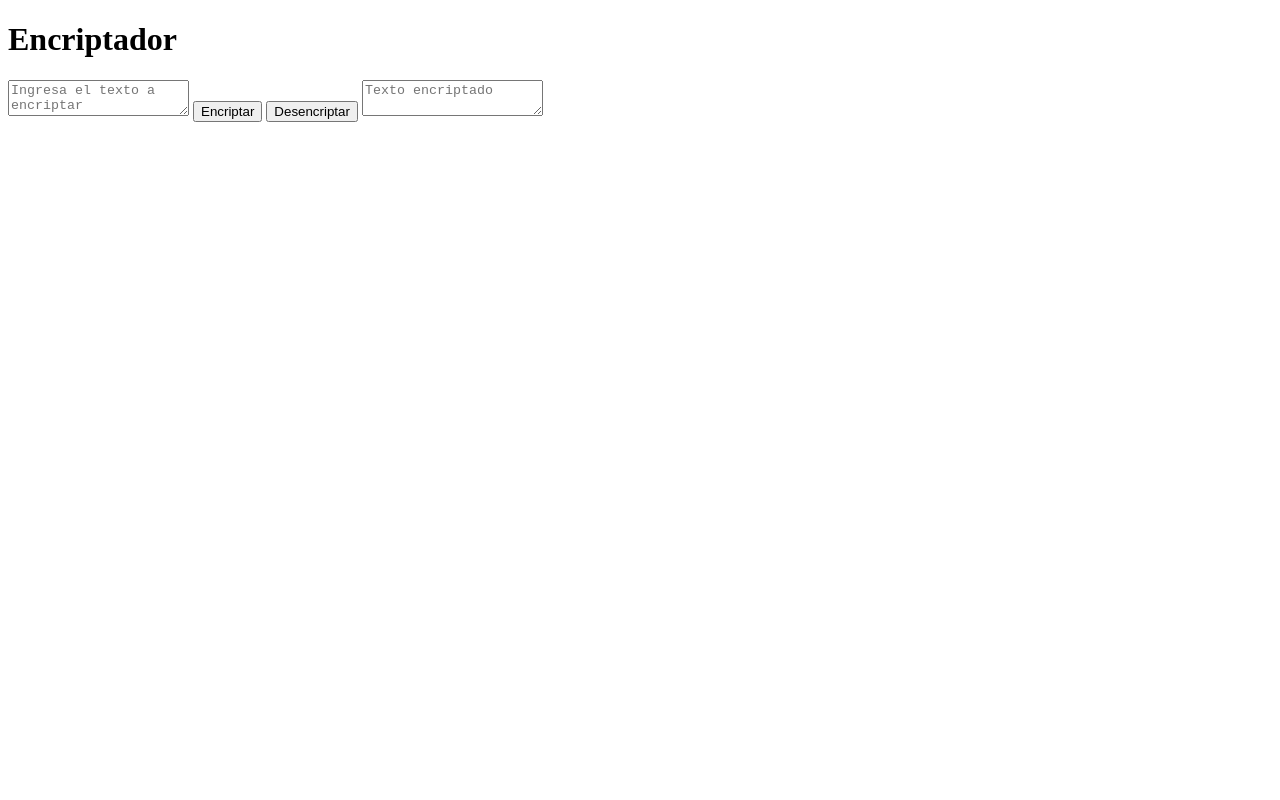
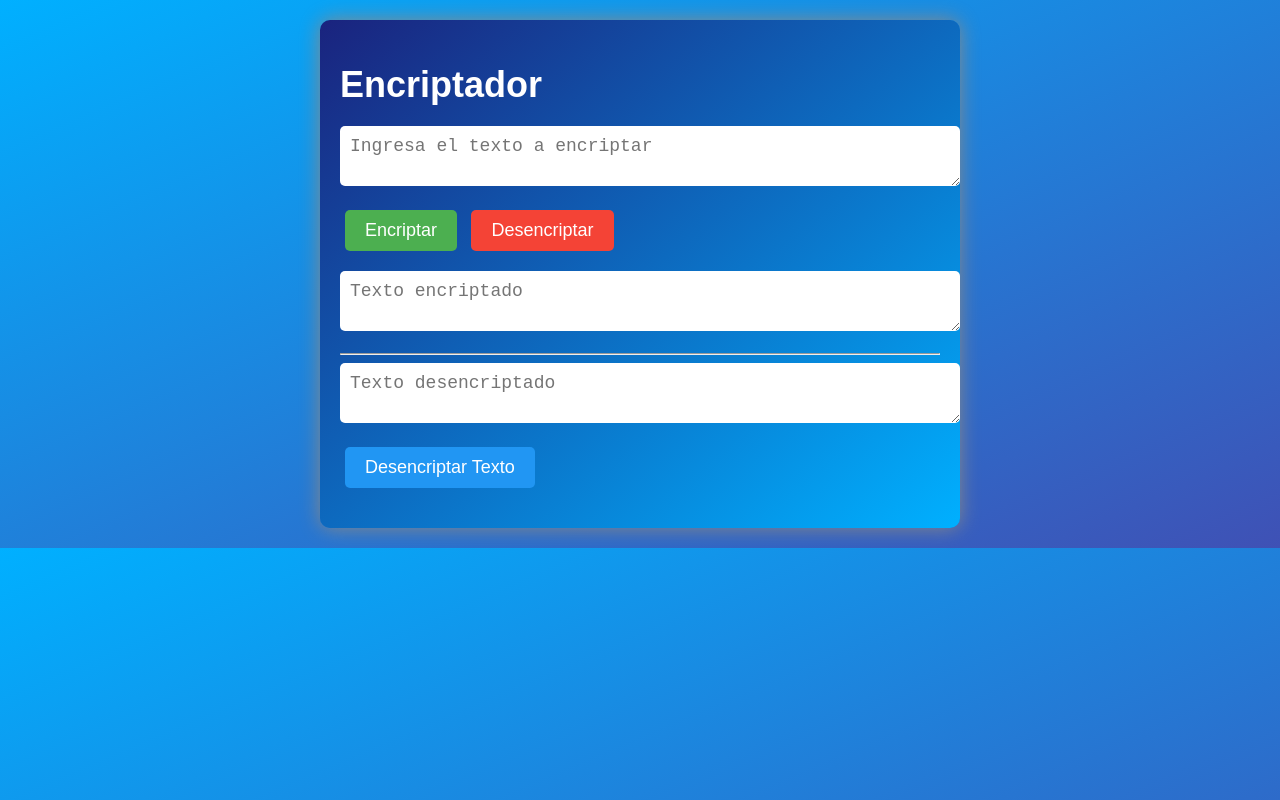
Before and after one commit to LeonardoHernandezG/Encriptador, a plain HTML site: page index.html in a window 1280 px wide. Drawn offline with Linux system fonts and the light colour scheme.

Commit message:
Update index.html

```diff
--- a/index.html
+++ b/index.html
@@ -3,7 +3,54 @@
   <head>
     <meta charset="UTF-8">
     <title>Encriptador</title>
-    <link rel="stylesheet" href="style.css">
+    <style>
+      body {
+        background: linear-gradient(to bottom right, #00b0ff, #3f51b5);
+        font-family: Arial, sans-serif;
+        color: #fff;
+      }
+      .container {
+        background: linear-gradient(to bottom right, #1a237e, #00b0ff);
+        padding: 20px;
+        border-radius: 10px;
+        box-shadow: 0px 0px 20px #888888;
+        margin: 20px auto;
+        max-width: 600px;
+      }
+      h1 {
+        font-size: 36px;
+        margin-bottom: 20px;
+      }
+      textarea {
+        width: 100%;
+        padding: 10px;
+        border: none;
+        border-radius: 5px;
+        margin-bottom: 10px;
+        font-size: 18px;
+      }
+      button {
+        padding: 10px 20px;
+        background-color: #fff;
+        border: none;
+        border-radius: 5px;
+        font-size: 18px;
+        margin: 10px 5px 20px 5px;
+        cursor: pointer;
+      }
+      #encrypt-button {
+        background-color: #4caf50;
+        color: #fff;
+      }
+      #decrypt-button {
+        background-color: #f44336;
+        color: #fff;
+      }
+      #decrypt-text-button {
+        background-color: #2196f3;
+        color: #fff;
+      }
+    </style>
   </head>
   <body>
     <div class="container">
@@ -12,6 +59,9 @@
       <button id="encrypt-button">Encriptar</button>
       <button id="decrypt-button">Desencriptar</button>
       <textarea id="output-text" placeholder="Texto encriptado"></textarea>
+      <hr>
+      <textarea id="decrypted-text" placeholder="Texto desencriptado"></textarea>
+      <button id="decrypt-text-button">Desencriptar Texto</button>
     </div>
     <script src="script.js"></script>
   </body>
```
